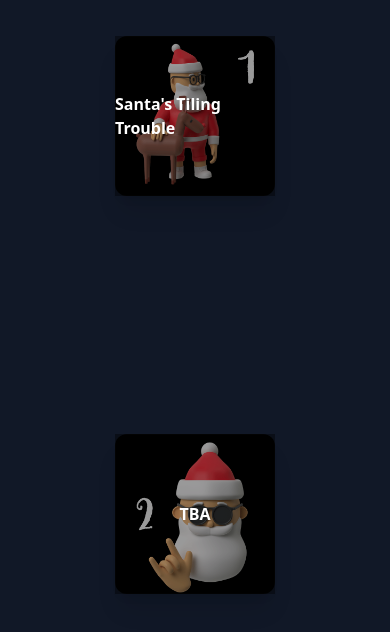
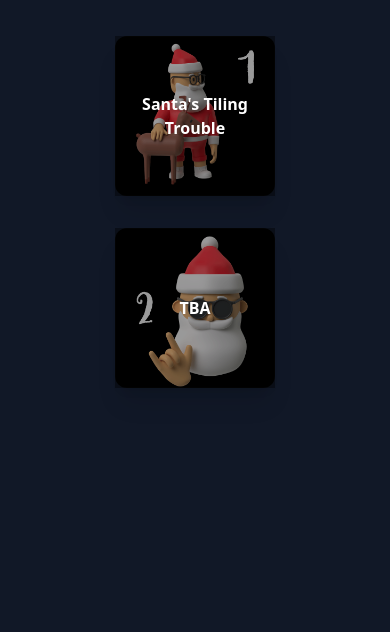
Before and after one commit to pupkus/adventas, a website: page index.html in a window 390 px wide. Shown: the part 116-748 px from the top of the page. Drawn offline with nearby package versions, Linux system fonts and the light colour scheme.

Commit message:
mobile update

```diff
--- a/index.html
+++ b/index.html
@@ -7,7 +7,7 @@
   </head>
   <body class="bg-gray-900 text-white p-10">
     <h1 class="text-3xl font-bold">Techin Coding challange</h1>
-    <div id="card-container" class="flex gap-8 flex-wrap justify-center bg-gray-900 h-screen py-10"></div>
+    <div id="card-container" class="flex gap-8 flex-wrap justify-center bg-gray-900 py-10"></div>
     <script type="module" src="./script.js"></script>
   </body>
 </html>
--- a/script.js
+++ b/script.js
@@ -32,7 +32,7 @@ navigationItems.forEach((item) => {
     content.className = "flex flex-col h-full justify-center items-center text-white";
     // Add title
     const titleHeading = document.createElement("h4");
-    titleHeading.className = "font-bold";
+    titleHeading.className = "font-bold text-center";
     titleHeading.textContent = item.title;
     // Assemble card
     content.appendChild(titleHeading);
--- a/script.ts
+++ b/script.ts
@@ -44,7 +44,7 @@ navigationItems.forEach((item) => {
 
   // Add title
   const titleHeading = document.createElement("h4");
-  titleHeading.className = "font-bold";
+  titleHeading.className = "font-bold text-center";
   titleHeading.textContent = item.title;
 
   // Assemble card
```
